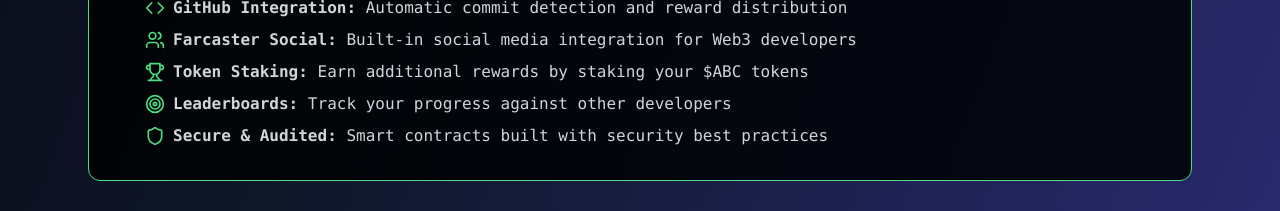
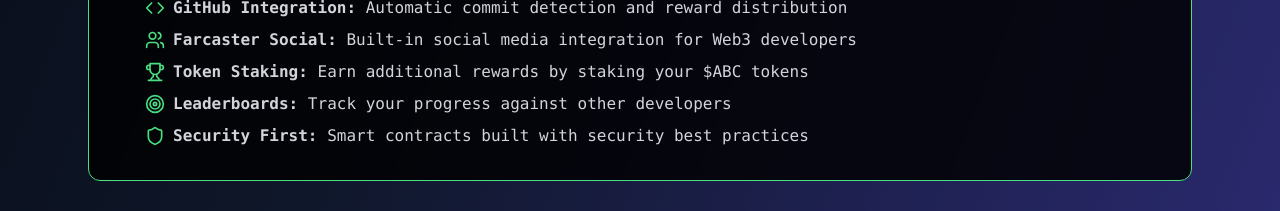
Before and after one commit to ipfsnut/epicdylan.com, a React (Create React App) app: page /web3/abc-dao in a window 1280 px wide. Shown: the part 2400-2611 px from the top of the page. Built offline with nearby package versions, Linux system fonts and the light colour scheme; no server answers.

Commit message:
*un-audited

```diff
--- a/src/pages/ABCDAOPage.tsx
+++ b/src/pages/ABCDAOPage.tsx
@@ -258,7 +258,7 @@
             </li>
             <li className="flex items-start gap-2">
               <Shield className="w-5 h-5 text-green-400 mt-0.5 flex-shrink-0" />
-              <span><strong>Secure & Audited:</strong> Smart contracts built with security best practices</span>
+              <span><strong>Security First:</strong> Smart contracts built with security best practices</span>
             </li>
           </ul>
         </section>
```
